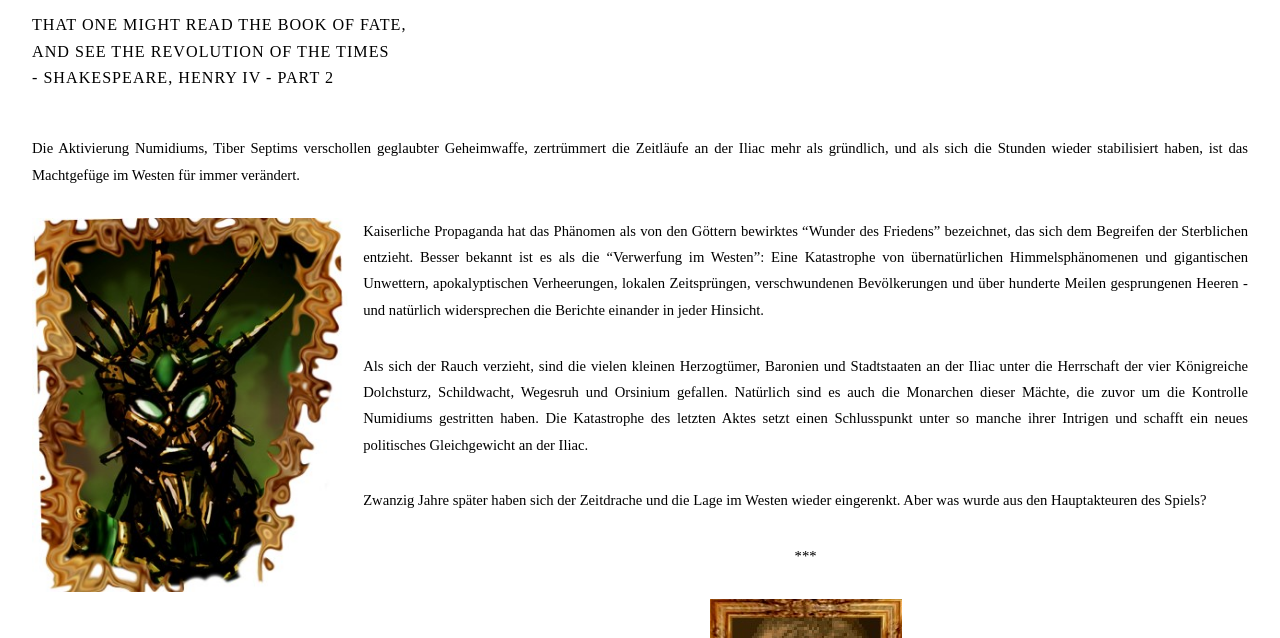
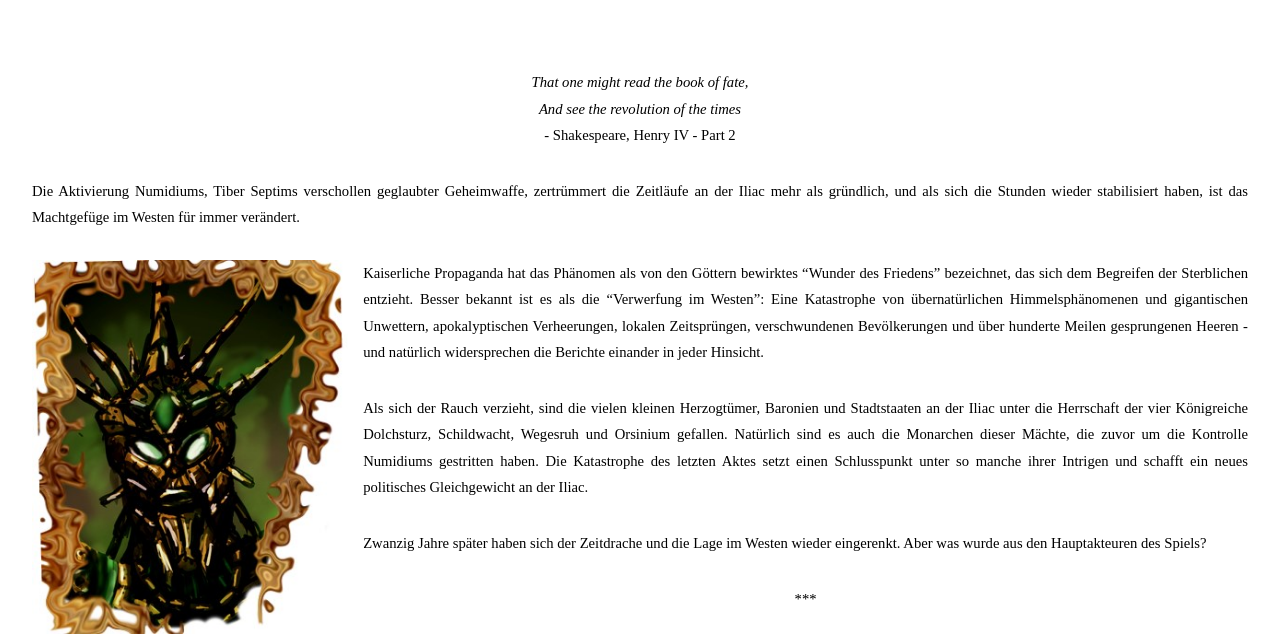
Before and after one commit to deepfighter/daggerfalldeutsch.de, a plain HTML site: page dfzwanzig.html in a window 1280 px wide. Shown: the part 133-771 px from the top of the page. Drawn offline with Linux system fonts and the light colour scheme; a web font is replaced by a local one.

Commit message:
Update 171016

```diff
--- a/dfzwanzig.html
+++ b/dfzwanzig.html
@@ -93,8 +93,10 @@
 					<section>
 						<header class="major">
 							<h2>Zwanzig Jahre später</h2>
-							<span class="byline">That one might read the book of fate,<br/>And see the revolution of the times<br /> - Shakespeare, Henry IV - Part 2</span>
 						</header>
+						<p><center><i>That one might read the book of fate,<br />
+						And see the revolution of the times</i><br />
+						- Shakespeare, Henry IV - Part 2</center></p>
 						<p>Die Aktivierung Numidiums, Tiber Septims verschollen geglaubter Geheimwaffe, zertrümmert die Zeitläufe an der Iliac mehr als gründlich, und als sich die Stunden wieder stabilisiert haben, ist das Machtgefüge im Westen für immer verändert.</p>
 						<img src="images/zwanzig/Numidium.jpg" style='width:26%; margin-right:15px; margin-bottom:15px' align="left"  alt="Numidium">
 						<p>Kaiserliche Propaganda hat das Phänomen als von den Göttern bewirktes “Wunder des Friedens” bezeichnet, das sich dem Begreifen der Sterblichen entzieht. Besser bekannt ist es als die “Verwerfung im Westen”: Eine Katastrophe von übernatürlichen Himmelsphänomenen und gigantischen Unwettern, apokalyptischen Verheerungen, lokalen Zeitsprüngen, verschwundenen Bevölkerungen und über hunderte Meilen gesprungenen Heeren - und natürlich widersprechen die Berichte einander in jeder Hinsicht.</p>
```
